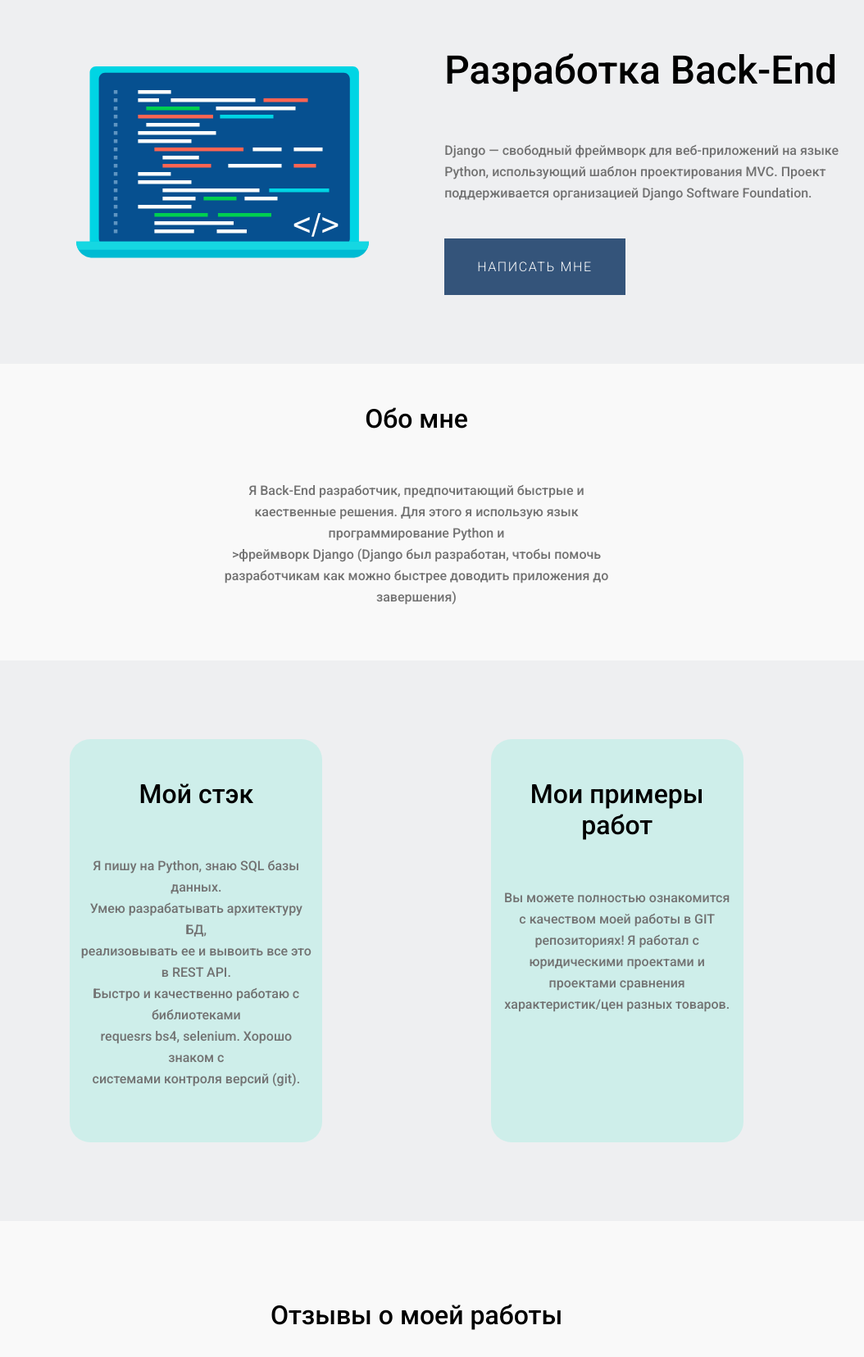
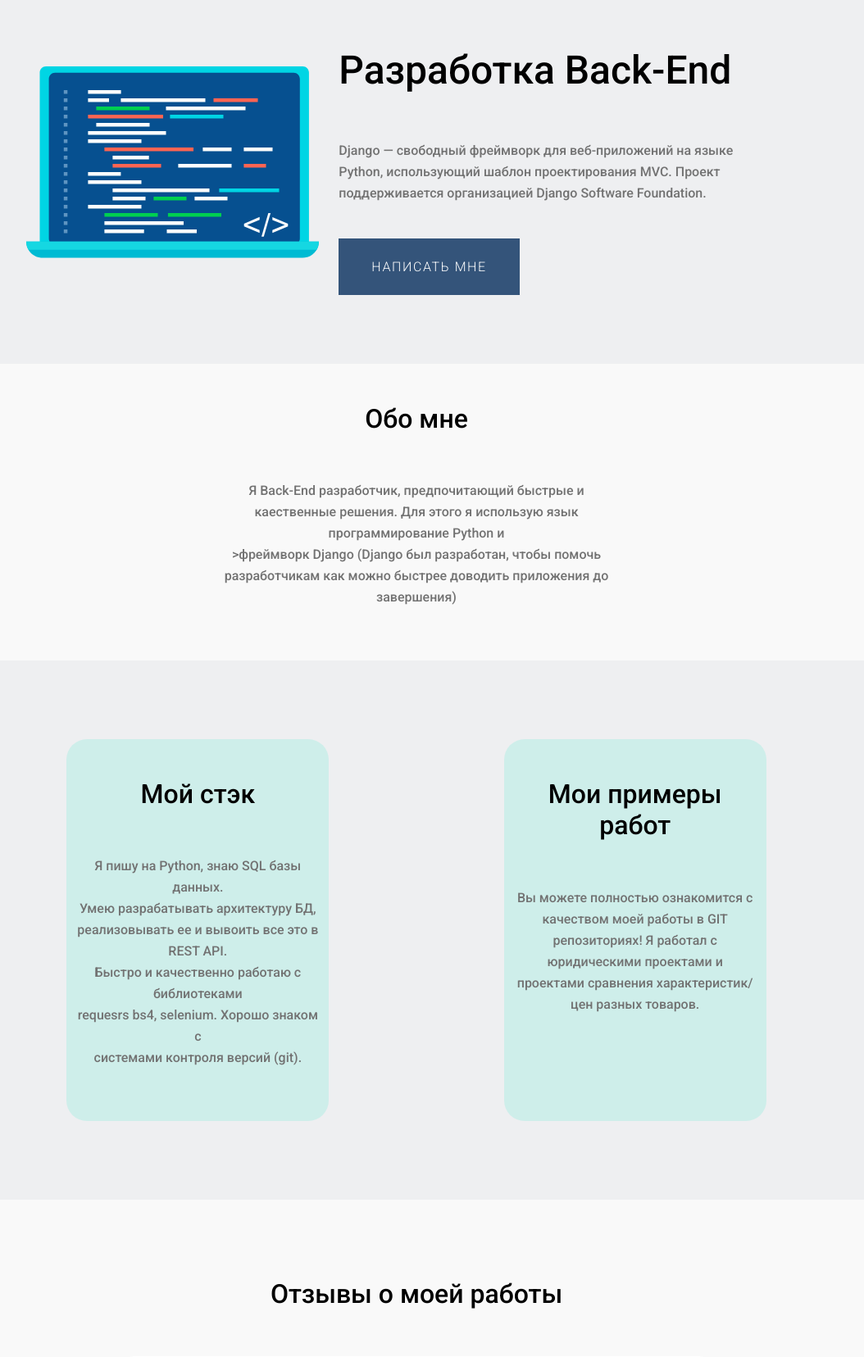
Before and after one commit to CorneiZeR/lab4-5, a Flask app: page / in a window 1280 px wide. Shown: the part 148-1804 px from the top of the page at 82% size, without its empty margins (132-1186 px from the left). Run offline with Flask 2, Linux system fonts and the light colour scheme.

Commit message:
fix rows

```diff
--- a/templates/about.html
+++ b/templates/about.html
@@ -2,7 +2,8 @@
 
 {% block content %}
 
-        <div class="container-fluid row cols-2 justify-content-evenly pt-5 bg-grey">
+        <div class="container-fluid pt-5 bg-grey">
+            <div class="row cols-2 justify-content-evenly">
                 <div class="col-md-4 d-flex justify-content-end align-items-center mb-5">
                     <div style="width: 450px;">
                         <h2 class="my-5">Мои навыки</h2>
@@ -34,6 +35,7 @@
                 </div>
                 <div class="col-md-5 d-flex align-items-center mb-5">
                     <img class="img-fluid radius shadow" width="555" src="{{url_for('static', filename = 'media/face.png')}}">
+                </div>
             </div>
         </div>
 
--- a/templates/main.html
+++ b/templates/main.html
@@ -2,7 +2,8 @@
 
 {% block content %}
 
-        <div class="container-fluid row cols-2 justify-content-evenly py-5 bg-grey">
+        <div class="container-fluid cols-2 justify-content-evenly py-5 bg-grey">
+            <div class="row">
                 <div class="col-md-5 d-flex justify-content-end align-items-center mb-5">
                     <object data="{{url_for('static', filename = 'media/notebook.svg')}}" width="357px" type=""></object>
                 </div>
@@ -11,6 +12,7 @@
                         <h1 class="pb-5">Разработка Back-End</h1>
                         <p class="text-mute pb-5">Django — свободный фреймворк для веб-приложений на языке Python, использующий шаблон проектирования MVC. Проект поддерживается организацией Django Software Foundation.</p>
                         <a class="btn-blue mb-5" href="#contact-form">НАПИСАТЬ МНЕ</a>
+                    </div>
                 </div>
             </div>
         </div>
@@ -26,7 +28,8 @@
             </div>
         </div>
 
-        <div class="container-fluid row cols-2 justify-content-evenly py-5 bg-grey">
+        <div class="container-fluid py-5 bg-grey">
+            <div class="row cols-2 justify-content-evenly">
                 <div class="col-md-3 text-center bg-light-blue my-5">
                     <h2 class="py-5">
                         Мой стэк
@@ -42,6 +45,7 @@
                     <p class="text-mute pb-5">
                         Вы можете полностью ознакомится с качеством моей работы в GIT репозиториях! Я работал с юридическими проектами и проектами сравнения характеристик/цен разных товаров.
                     </p>
+                </div>
             </div>
         </div>
 
```
Lines whose indentation alone changed are shown as unchanged.
